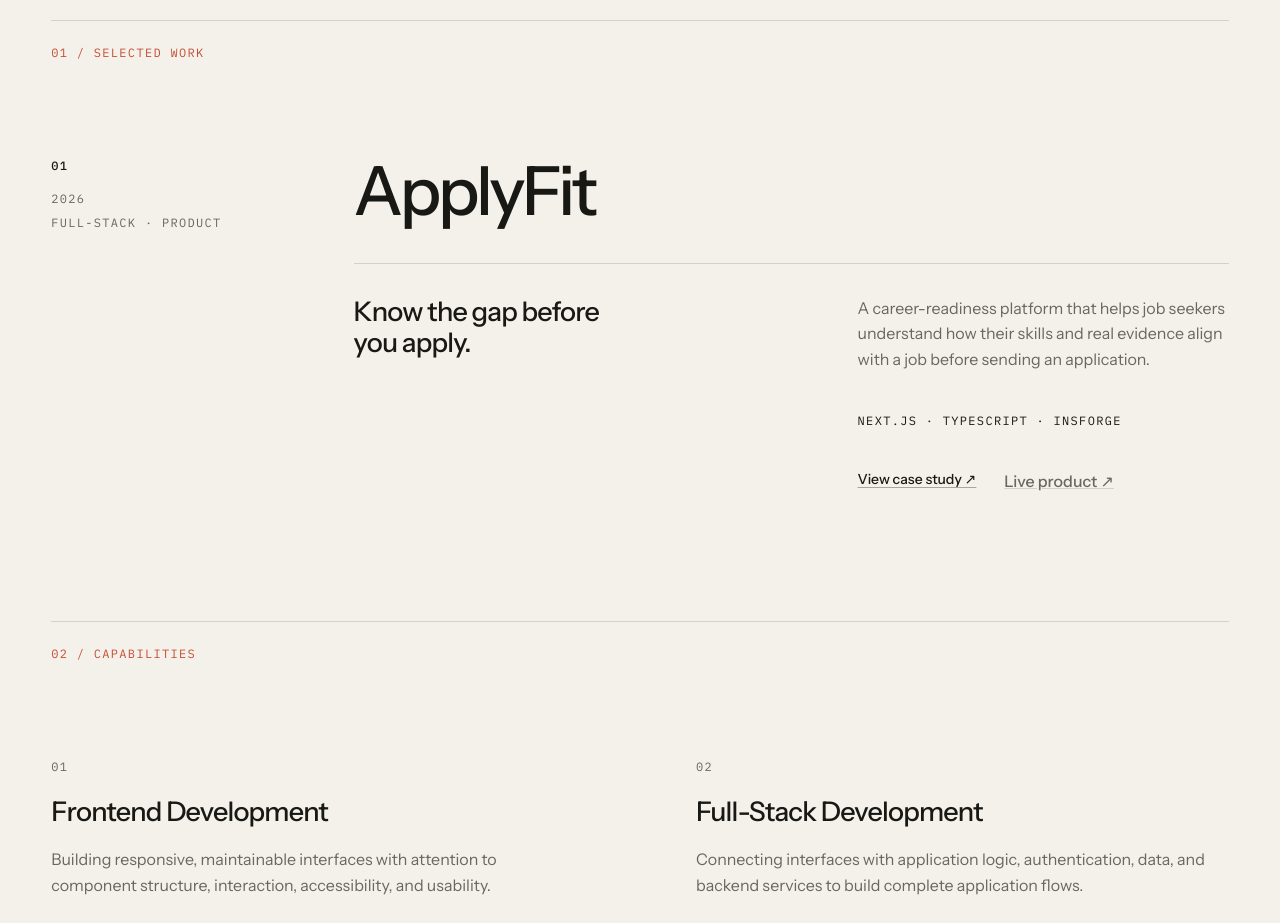
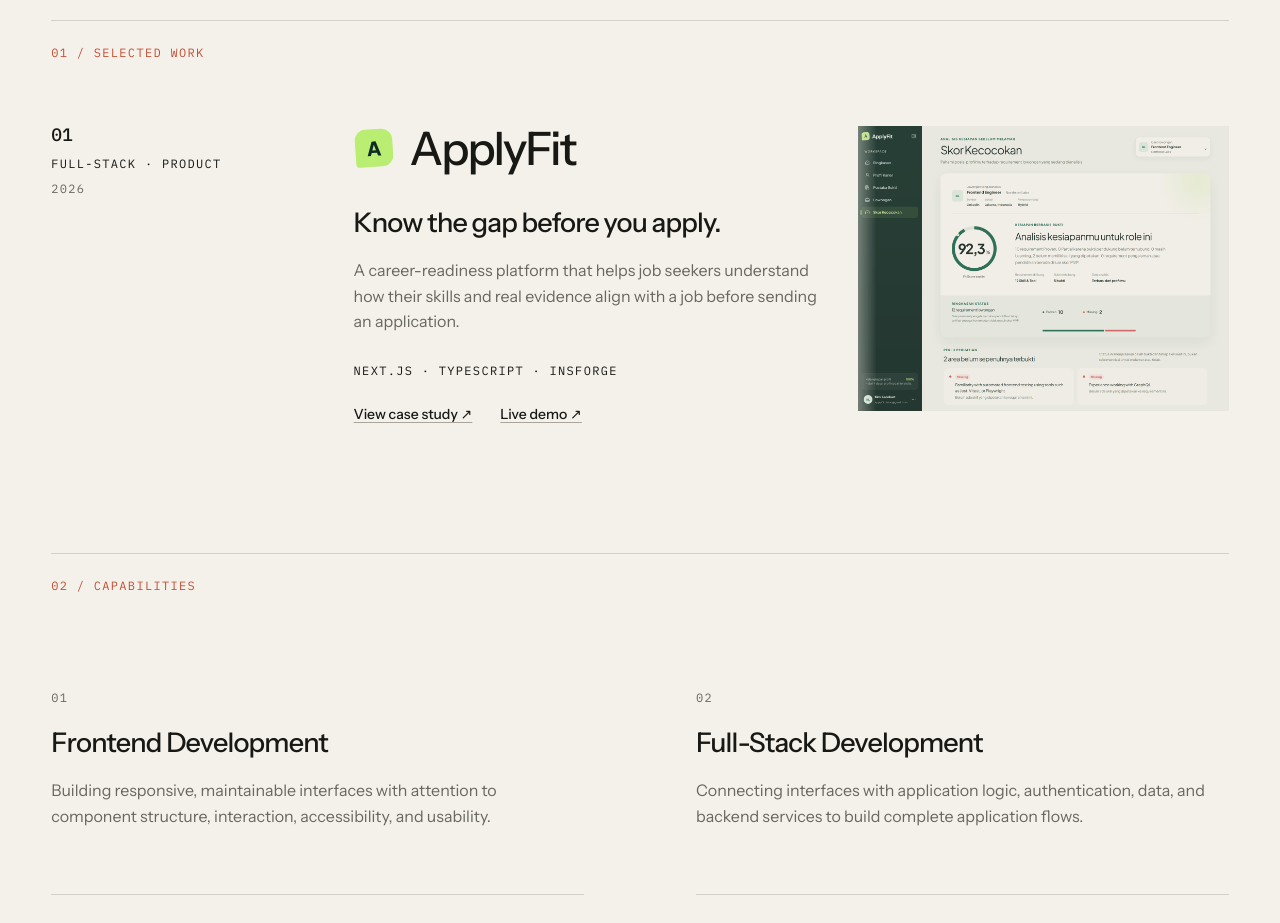
Before and after one commit to rakhaantareza/rakha-portfolio, a Next.js app: page / in a window 1280 px wide. Shown: the part 780-1703 px from the top of the page. Built offline with nearby package versions, Linux system fonts and the light colour scheme.

Commit message:
feat: refine selected work showcase

```diff
--- a/src/app/globals.css
+++ b/src/app/globals.css
@@ -139,3 +139,36 @@ h2,
 h3 {
   overflow-wrap: break-word;
 }
+
+.selected-work-proof {
+  opacity: 0.92;
+  filter: saturate(0.92) contrast(0.98);
+  mix-blend-mode: multiply;
+  -webkit-mask-image: linear-gradient(
+    90deg,
+    rgb(0 0 0 / 0.62) 0%,
+    #000 5%,
+    #000 100%
+  );
+  mask-image: linear-gradient(
+    90deg,
+    rgb(0 0 0 / 0.62) 0%,
+    #000 5%,
+    #000 100%
+  );
+  transition:
+    opacity 320ms ease,
+    filter 320ms ease;
+}
+
+.selected-work-proof:hover,
+.selected-work-project:focus-within .selected-work-proof {
+  opacity: 0.98;
+  filter: saturate(1) contrast(1);
+}
+
+@media (prefers-reduced-motion: reduce) {
+  .selected-work-proof {
+    transition: none;
+  }
+}
--- a/src/components/sections/selected-work.tsx
+++ b/src/components/sections/selected-work.tsx
@@ -1,3 +1,4 @@
+import Image from "next/image";
 import Link from "next/link";
 
 import { Container } from "@/components/layout/container";
@@ -8,7 +9,7 @@ import {
 } from "@/data/featured-projects";
 
 const actionClassName =
-  "text-ui font-medium underline decoration-line-strong transition-colors hover:text-accent hover:decoration-accent motion-reduce:transition-none";
+  "inline-flex items-center text-ui font-medium text-ink underline decoration-line-strong transition-[color,text-decoration-color,text-underline-offset] duration-200 hover:text-accent hover:decoration-accent hover:underline-offset-[0.32em] focus-visible:text-accent focus-visible:decoration-accent motion-reduce:transition-none";
 
 type FeaturedProjectEntryProps = {
   project: PublishedFeaturedProject;
@@ -20,50 +21,62 @@ function FeaturedProjectEntry({
   position,
 }: FeaturedProjectEntryProps) {
   const projectHeadingId = `featured-project-${project.index}`;
+  const firstProjectClassName = "mt-12 sm:mt-14 lg:mt-16";
+  const subsequentProjectClassName =
+    "mt-16 border-t border-line pt-16 sm:mt-20 sm:pt-20";
+  const articleClassName =
+    position === 0 ? firstProjectClassName : subsequentProjectClassName;
 
   return (
     <article
       aria-labelledby={projectHeadingId}
-      className={
-        position === 0
-          ? "mt-14 sm:mt-20 xl:mt-24"
-          : "mt-[var(--section-space-compact)] border-t border-line pt-[var(--section-space-compact)]"
-      }
+      className={`${articleClassName} selected-work-project`}
     >
-      <div className="xl:grid xl:grid-cols-12 xl:gap-8">
-        <div className="font-mono uppercase xl:col-span-3">
-          <p className="text-metadata font-medium text-ink">
+      <div className="grid min-w-0 grid-cols-12 items-start md:gap-x-8">
+        <div className="col-span-12 self-start font-mono uppercase md:col-span-3 md:col-start-1 md:row-start-1">
+          <p className="text-lg leading-none font-medium text-ink">
             {project.index}
           </p>
-          <div className="mt-4 text-metadata text-ink-muted">
-            <p>{project.year}</p>
-            <p className="mt-2">{project.category}</p>
-          </div>
+          <p className="mt-3 whitespace-nowrap text-metadata text-ink">
+            {project.category}
+          </p>
+          <p className="mt-2 text-metadata text-ink-muted">{project.year}</p>
         </div>
 
-        <div className="mt-10 xl:col-span-9 xl:mt-0">
+        <div className="col-span-12 mt-8 min-w-0 md:col-span-9 md:col-start-4 md:row-start-1 md:mt-0 min-[1025px]:contents">
+          <div className="selected-work-story min-w-0 min-[1025px]:col-span-5 min-[1025px]:col-start-4 min-[1025px]:row-start-1">
+            <div className="flex items-center gap-3.5 sm:gap-4">
+              {project.mark ? (
+                <Image
+                  src={project.mark.src}
+                  alt={project.mark.alt}
+                  width={project.mark.width}
+                  height={project.mark.height}
+                  unoptimized
+                  className="h-9 w-9 flex-none lg:h-10 lg:w-10"
+                />
+              ) : null}
               <h3
                 id={projectHeadingId}
-            className="text-display-project font-medium"
+                className="text-[clamp(2.25rem,3.6vw,3.5rem)] leading-[0.98] font-medium tracking-[-0.045em]"
               >
                 {project.name}
               </h3>
+            </div>
 
-          <div className="mt-8 grid gap-8 border-t border-line pt-7 sm:mt-10 sm:gap-10 sm:pt-8 xl:grid-cols-9 xl:gap-8">
-            <p className="max-w-[14ch] text-content-title font-medium xl:col-span-5">
+            <p className="mt-8 text-content-title font-medium sm:mt-9">
               {project.proposition}
             </p>
 
-            <div className="xl:col-span-4">
-              <p className="max-w-[40rem] text-body text-ink-muted">
+            <p className="mt-4 text-body text-ink-muted sm:mt-5">
               {project.description}
             </p>
 
-              <p className="mt-8 font-mono text-metadata uppercase text-ink sm:mt-10">
+            <p className="mt-6 font-mono text-metadata uppercase text-ink sm:mt-7">
               {project.technologies}
             </p>
 
-              <div className="mt-8 flex flex-col items-start gap-3 sm:mt-10 sm:flex-row sm:gap-7">
+            <div className="mt-5 flex flex-wrap items-center gap-x-7 gap-y-3 sm:mt-6">
               <Link
                 href={project.caseStudyUrl}
                 prefetch={false}
@@ -71,26 +84,32 @@ function FeaturedProjectEntry({
               >
                 View case study ↗
               </Link>
-                {project.liveProductUrl ? (
               <a
-                    href={project.liveProductUrl}
-                    target="_blank"
-                    rel="noreferrer"
+                href={project.liveProductUrl ?? undefined}
+                target={project.liveProductUrl ? "_blank" : undefined}
+                rel={project.liveProductUrl ? "noreferrer" : undefined}
+                tabIndex={project.liveProductUrl ? undefined : 0}
                 className={actionClassName}
               >
-                    Live product ↗
+                Live demo ↗
               </a>
-                ) : (
-                  <span
-                    aria-disabled="true"
-                    className="cursor-not-allowed font-medium text-ink-muted underline decoration-line"
-                  >
-                    Live product ↗
-                  </span>
-                )}
             </div>
           </div>
+
+          {project.visual ? (
+            <div className="mt-10 min-w-0 min-[1025px]:col-span-4 min-[1025px]:col-start-9 min-[1025px]:row-start-1 min-[1025px]:mt-0">
+              <figure className="selected-work-proof relative w-full">
+                <Image
+                  src={project.visual.src}
+                  alt={project.visual.alt}
+                  width={project.visual.width}
+                  height={project.visual.height}
+                  sizes="(min-width: 1600px) 459px, (min-width: 1025px) 30vw, (min-width: 768px) 67vw, calc(100vw - 2.5rem)"
+                  className="h-auto w-full"
+                />
+              </figure>
             </div>
+          ) : null}
         </div>
       </div>
     </article>
--- a/src/data/featured-projects.ts
+++ b/src/data/featured-projects.ts
@@ -1,6 +1,15 @@
 type ProjectVisual = {
   src: string;
   alt: string;
+  width: number;
+  height: number;
+};
+
+type ProjectMark = {
+  src: string;
+  alt: string;
+  width: number;
+  height: number;
 };
 
 export type PublishedFeaturedProject = {
@@ -9,6 +18,7 @@ export type PublishedFeaturedProject = {
   year: string;
   category: string;
   name: string;
+  mark?: ProjectMark;
   proposition: string;
   description: string;
   technologies: string;
@@ -35,13 +45,18 @@ type FeaturedProjectRecord =
   | PublishedFeaturedProject
   | DraftFeaturedProject;
 
-export const featuredProjectIndex: FeaturedProjectRecord[] = [
-  {
+export const applyFitProject: PublishedFeaturedProject = {
   status: "published",
   index: "01",
   year: "2026",
   category: "FULL-STACK · PRODUCT",
   name: "ApplyFit",
+  mark: {
+    src: "/projects/applyfit/applyfit-mark.svg",
+    alt: "",
+    width: 33,
+    height: 33,
+  },
   proposition: "Know the gap before you apply.",
   description:
     "A career-readiness platform that helps job seekers understand how their skills and real evidence align with a job before sending an application.",
@@ -51,8 +66,13 @@ export const featuredProjectIndex: FeaturedProjectRecord[] = [
   visual: {
     src: "/projects/applyfit/applyfit-featured.png",
     alt: "ApplyFit fit analysis dashboard",
+    width: 2880,
+    height: 2212,
   },
-  },
+};
+
+export const featuredProjectIndex: FeaturedProjectRecord[] = [
+  applyFitProject,
   {
     status: "draft",
     index: "02",
```
Also changed, not shown: public/projects/applyfit/applyfit-mark.svg (added). Lines whose indentation alone changed are shown as unchanged.
